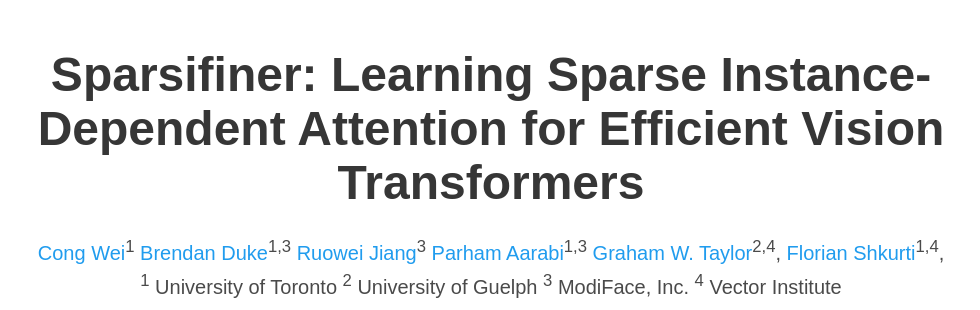
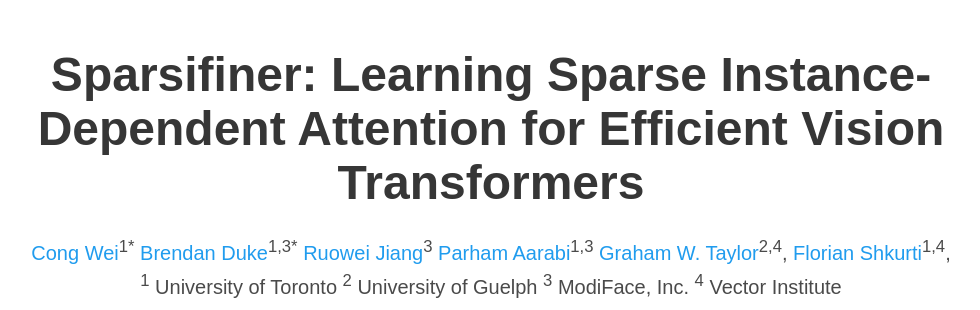
Before and after one commit to lim142857/lim142857.github.io-sparsifiner, a plain HTML site: page index.html in a window 1280 px wide. Shown: the top 310 px of the page, without its empty margins (149-1129 px from the left). Drawn offline with nearby package versions, Linux system fonts and the light colour scheme; some icons are missing; a web font is replaced by a local one.

Commit message:
add equal contribution indicator

```diff
--- a/index.html
+++ b/index.html
@@ -94,12 +94,14 @@
 <!--              Anonymous authors-->
 <!--            </span>-->
             <span class="author-block">
-              <a href="https://www.linkedin.com/in/cong-wei-30">Cong Wei</a><sup>1</sup>
+              <a href="https://www.linkedin.com/in/cong-wei-30">Cong Wei</a><sup>1*</sup>
             </span>
             <span class="author-block">
-              <a href="https://scholar.google.com/citations?hl=en&user=Gd2IGrEAAAAJ&view_op=list_works&sortby=pubdate">Brendan Duke</a><sup>1,3</sup>    </span>
+              <a href="https://scholar.google.com/citations?hl=en&user=Gd2IGrEAAAAJ&view_op=list_works&sortby=pubdate">Brendan Duke</a><sup>1,3*</sup>
+            </span>
             <span class="author-block">
-              <a href="https://www.linkedin.com/in/ruowei-irene-jiang-a1743576?originalSubdomain=ca">Ruowei Jiang</a><sup>3</sup>    </span>
+              <a href="https://www.linkedin.com/in/ruowei-irene-jiang-a1743576?originalSubdomain=ca">Ruowei Jiang</a><sup>3</sup>
+            </span>
             <span class="author-block">
               <a href="https://www.ece.utoronto.ca/people/aarabi-p/">Parham Aarabi</a><sup>1,3</sup>
             </span>
```
